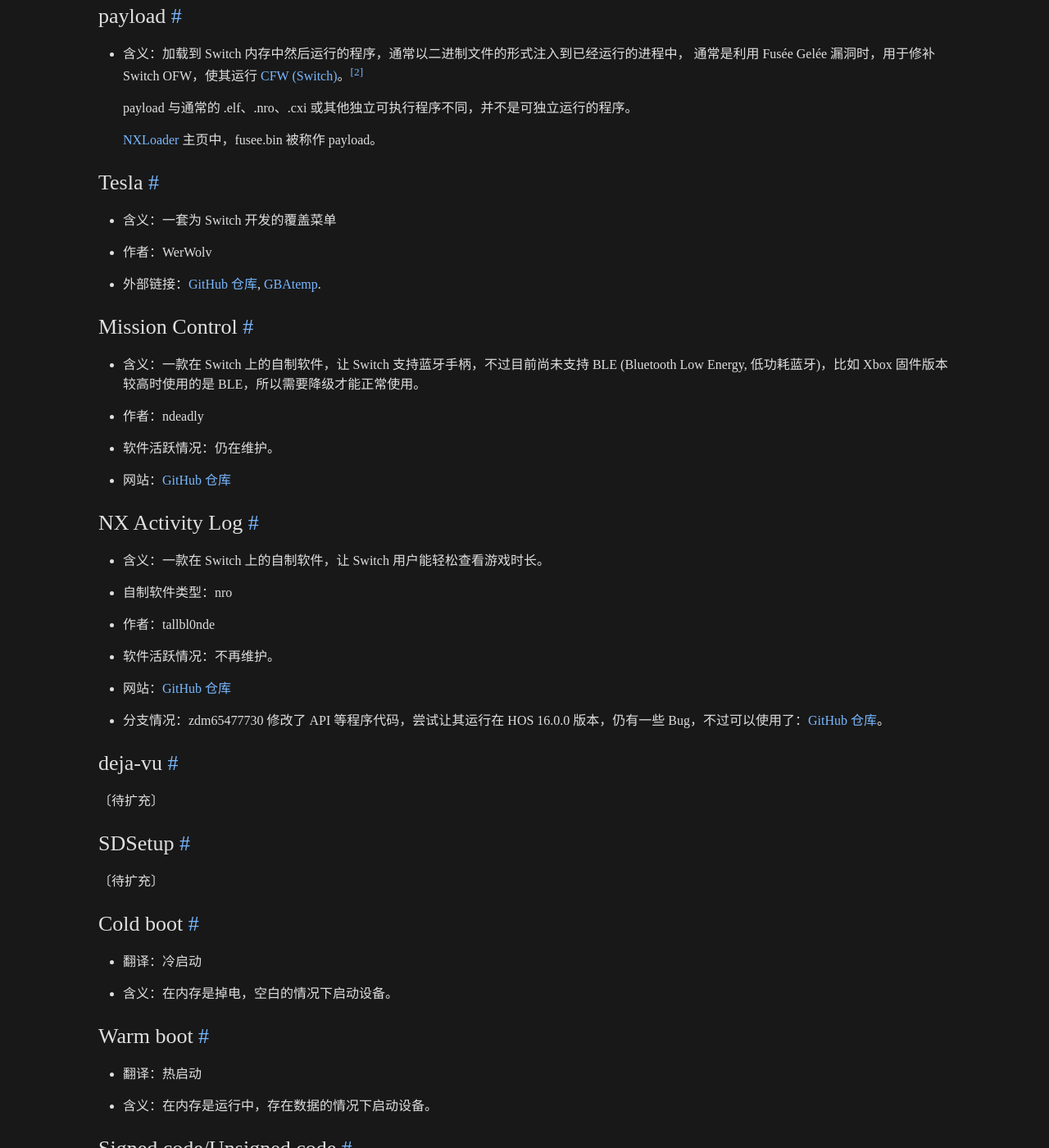
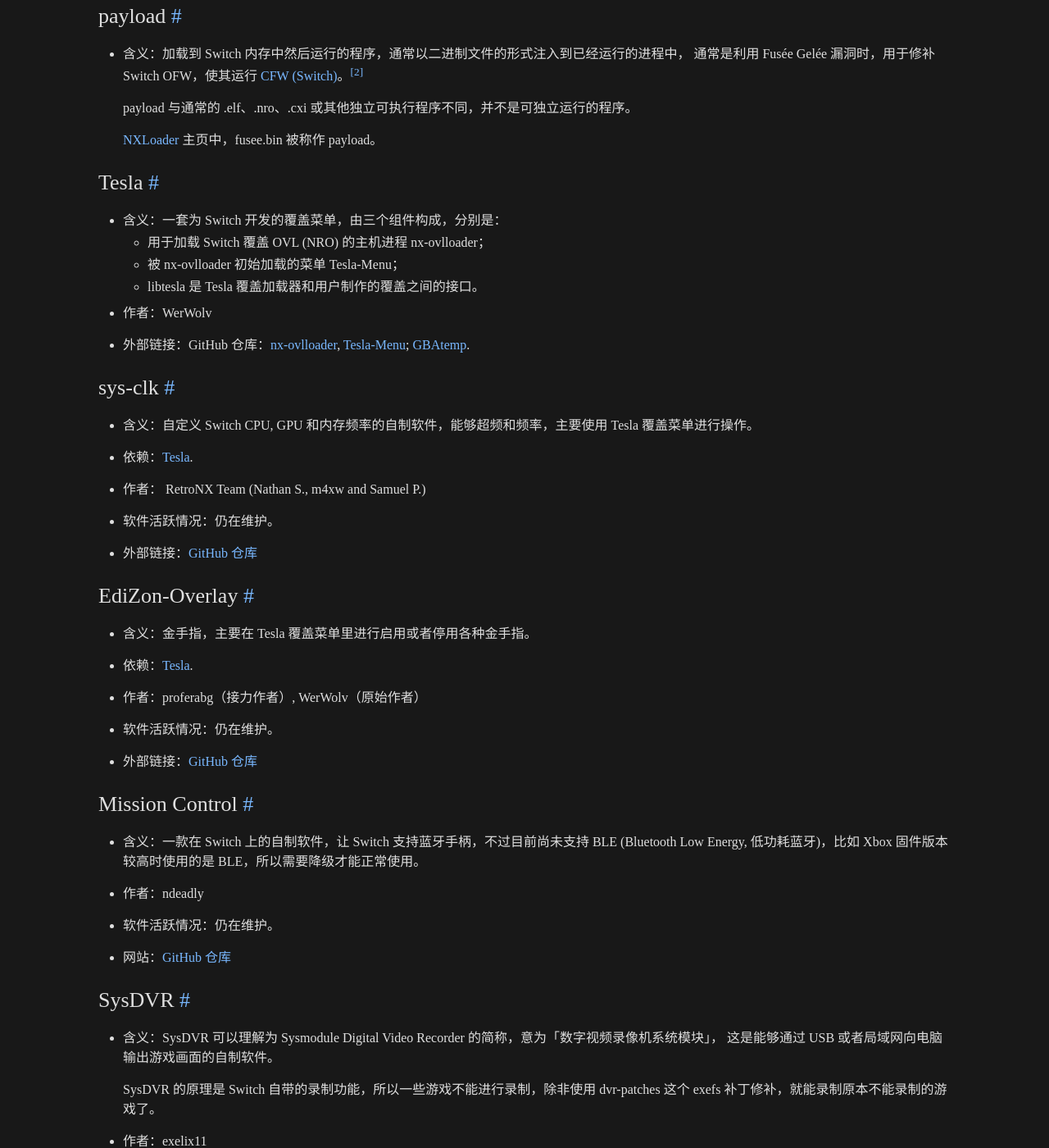
Before and after one commit to gledos/gledos.github.io, a Jekyll site: the page built from _posts/2023-06-27-hacking-game-console-word-list.markdown, in a window 1280 px wide and 1400 px high, scrolled down 10457 px. Shown: the whole window at 82% size. Built offline with Jekyll 4.4.1, drawn with Linux system fonts in a browser that asks for light colours; some of the changed text lies outside the part shown.

```diff
--- a/_posts/2023-06-27-hacking-game-console-word-list.markdown
+++ b/_posts/2023-06-27-hacking-game-console-word-list.markdown
@@ -512,11 +512,58 @@ https://wiki.ds-homebrew.com/twilightmenu/installing-3ds
 
 ### Tesla
 
-+   含义：一套为 Switch 开发的覆盖菜单
++   含义：一套为 Switch 开发的覆盖菜单，由三个组件构成，分别是：
+    +   用于加载 Switch 覆盖 OVL (NRO) 的主机进程 nx-ovlloader；
+    +   被 nx-ovlloader 初始加载的菜单 Tesla-Menu；
+    +   libtesla 是 Tesla 覆盖加载器和用户制作的覆盖之间的接口。
 
 +   作者：WerWolv
 
-+   外部链接：[GitHub 仓库](https://github.com/WerWolv/nx-ovlloader), [GBAtemp](https://gbatemp.net/threads/tesla-the-nintendo-switch-overlay-menu.557362/).
++   外部链接：GitHub 仓库：[nx-ovlloader](https://github.com/WerWolv/nx-ovlloader), [Tesla-Menu](https://github.com/WerWolv/Tesla-Menu); [GBAtemp](https://gbatemp.net/threads/tesla-the-nintendo-switch-overlay-menu.557362/).
+
+[Tesla]: #tesla
+
+<!--
+
+### 软件模板
+
++   含义：
+
++   依赖：[Tesla][].
+
++   作者：
+
++   软件活跃情况：
+    仍在维护。
+    已停止更新。
+
++   外部链接：[GitHub 仓库](https://github.com/proferabg/EdiZon-Overlay)
+
+-->
+
+### sys-clk
+
++   含义：自定义 Switch CPU, GPU 和内存频率的自制软件，能够超频和频率，主要使用 Tesla 覆盖菜单进行操作。
+
++   依赖：[Tesla][].
+
++   作者： RetroNX Team (Nathan S., m4xw and Samuel P.)
+
++   软件活跃情况：仍在维护。
+
++   外部链接：[GitHub 仓库](https://github.com/retronx-team/sys-clk)
+
+### EdiZon-Overlay
+
++   含义：金手指，主要在 Tesla 覆盖菜单里进行启用或者停用各种金手指。
+
++   依赖：[Tesla][].
+
++   作者：proferabg（接力作者）, WerWolv（原始作者）
+
++   软件活跃情况：仍在维护。
+
++   外部链接：[GitHub 仓库](https://github.com/proferabg/EdiZon-Overlay)
 
 ### Mission Control
 
@@ -528,6 +575,31 @@ https://wiki.ds-homebrew.com/twilightmenu/installing-3ds
 
 +   网站：[GitHub 仓库](https://github.com/ndeadly/MissionControl)
 
+### SysDVR
+
++   含义：SysDVR 可以理解为 Sysmodule Digital Video Recorder 的简称，意为「数字视频录像机系统模块」，
+    这是能够通过 USB 或者局域网向电脑输出游戏画面的自制软件。
+
+    SysDVR 的原理是 Switch 自带的录制功能，所以一些游戏不能进行录制，除非使用 dvr-patches 这个 exefs 补丁修补，就能录制原本不能录制的游戏了。
+
++   作者：exelix11
+
++   软件活跃情况：仍在维护。
+
++   网站：
+    +   [SysDVR GitHub 仓库](https://github.com/exelix11/SysDVR)
+    +   [dvr-patches GitHub 仓库](https://github.com/exelix11/dvr-patches)
+
+### bitmap-printer
+
++   含义：自制的截图系统模块，属于自制软件，能够截取无压缩的截图。
+
++   作者：HookedBehemoth
+
++   软件活跃情况：仍在维护。
+
++   网站：[GitHub 仓库](https://github.com/HookedBehemoth/bitmap-printer)
+
 ### NX Activity Log
 
 +   含义：一款在 Switch 上的自制软件，让 Switch 用户能轻松查看游戏时长。
@@ -536,7 +608,7 @@ https://wiki.ds-homebrew.com/twilightmenu/installing-3ds
 
 +   作者：tallbl0nde
 
-+   软件活跃情况：不再维护。
++   软件活跃情况：已停止更新。
 
 +   网站：[GitHub 仓库](https://github.com/tallbl0nde/NX-Activity-Log)
 
```
Also changed, not shown: _posts/2023-03-04-blue-archive-logo.markdown (+79 -6 lines), 1 other file.
